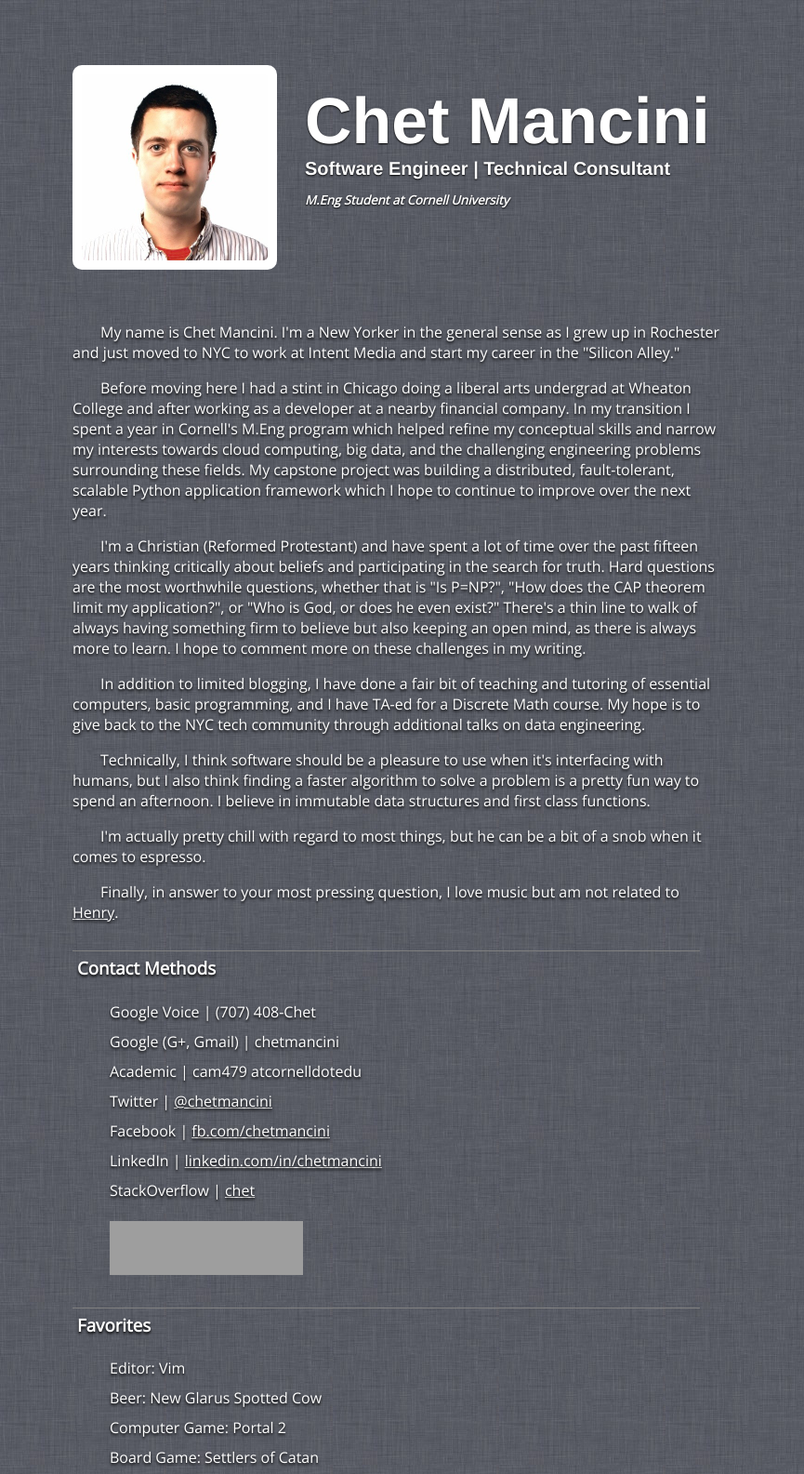
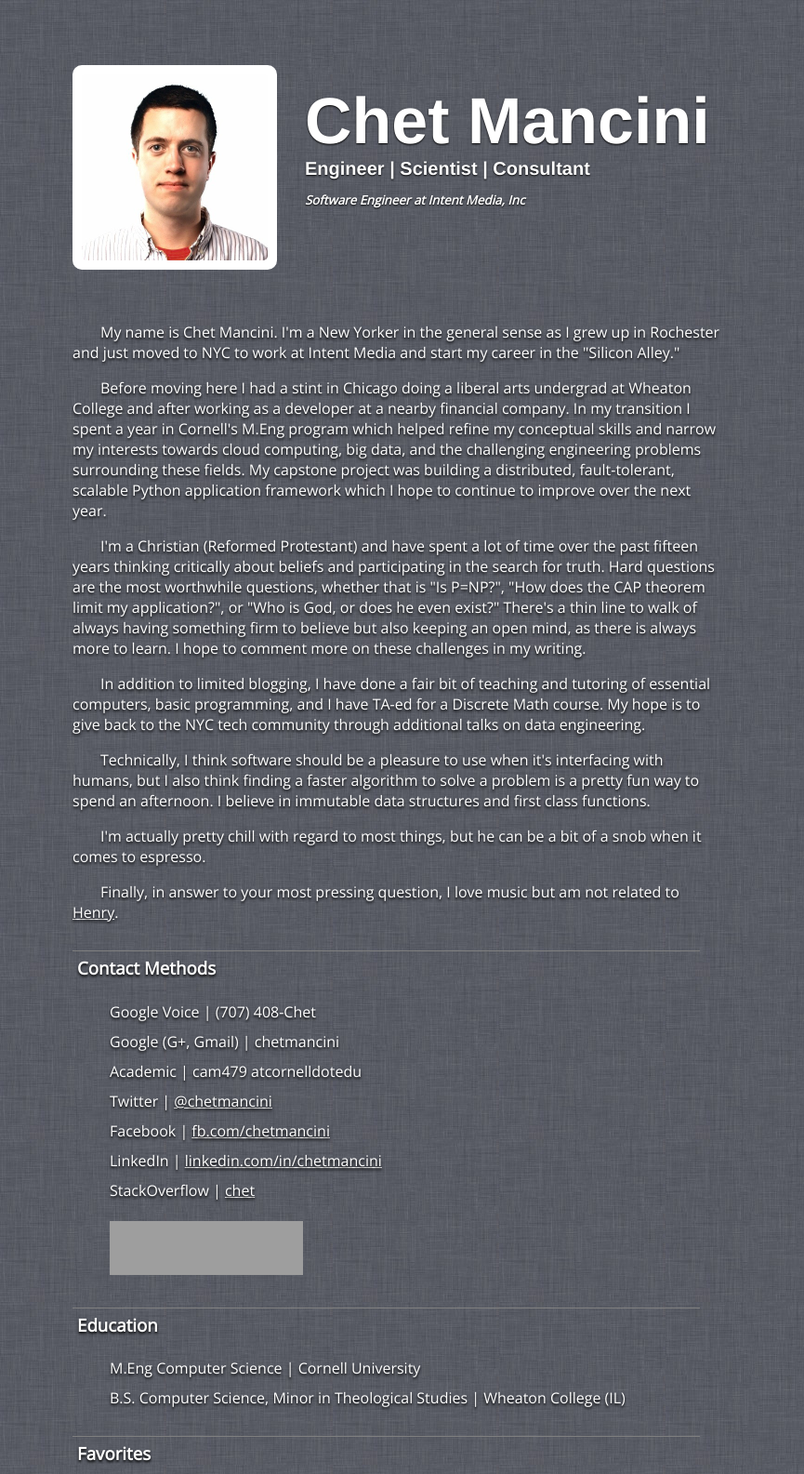
Before and after one commit to chetmancini/Chet, a plain HTML site: page index.html in a window 1280 px wide. Shown: the top 1585 px of the page at 93% size, 0-865 px from the left. Drawn offline with nearby package versions, Linux system fonts and the light colour scheme; grey boxes are pictures that could not be loaded; a script that the page names is missing; a web font is replaced by a local one.

Commit message:
education

```diff
--- a/index.html
+++ b/index.html
@@ -17,8 +17,8 @@
     </div>
     <hgroup id="headline">
         <h1>Chet Mancini</h1>
-        <h2>Software Engineer | Technical Consultant</h2>
-        <h3>M.Eng Student at Cornell University</h3>
+        <h2>Engineer | Scientist | Consultant</h2>
+        <h3>Software Engineer at Intent Media, Inc</h3>
     </hgroup>
     <div id="content">
     <div id="intro">
@@ -65,8 +65,12 @@
 </a>
 
         </li>
+      </ul>
+    <h3>Education</h3>
+    <ul>
+        <li>M.Eng Computer Science | Cornell University</li>
+        <li>B.S. Computer Science, Minor in Theological Studies | Wheaton College (IL)</li>
     </ul>
-
     <h3>Favorites</h3>
     <ul>
         <li>Editor: Vim</li>
```
